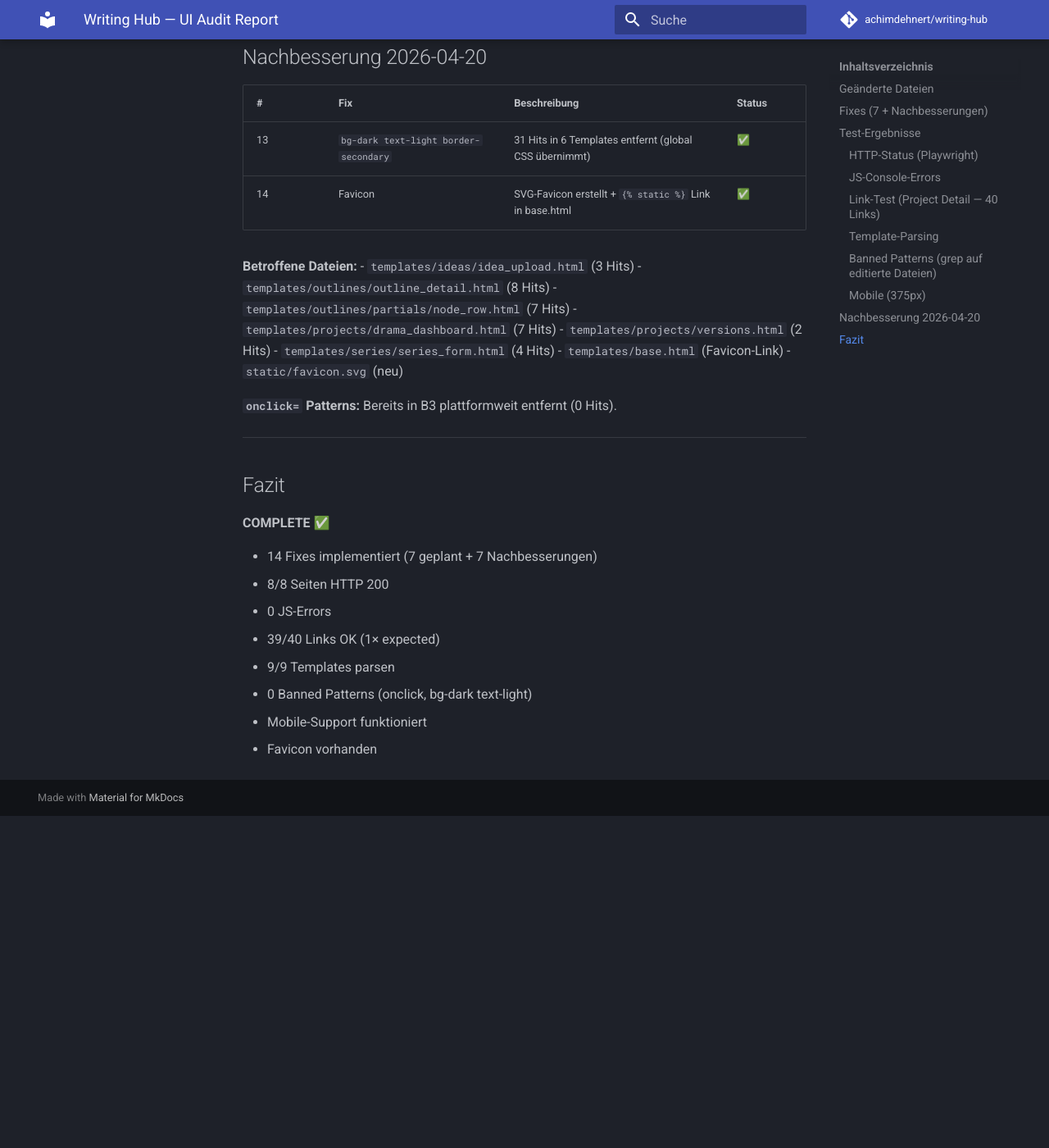
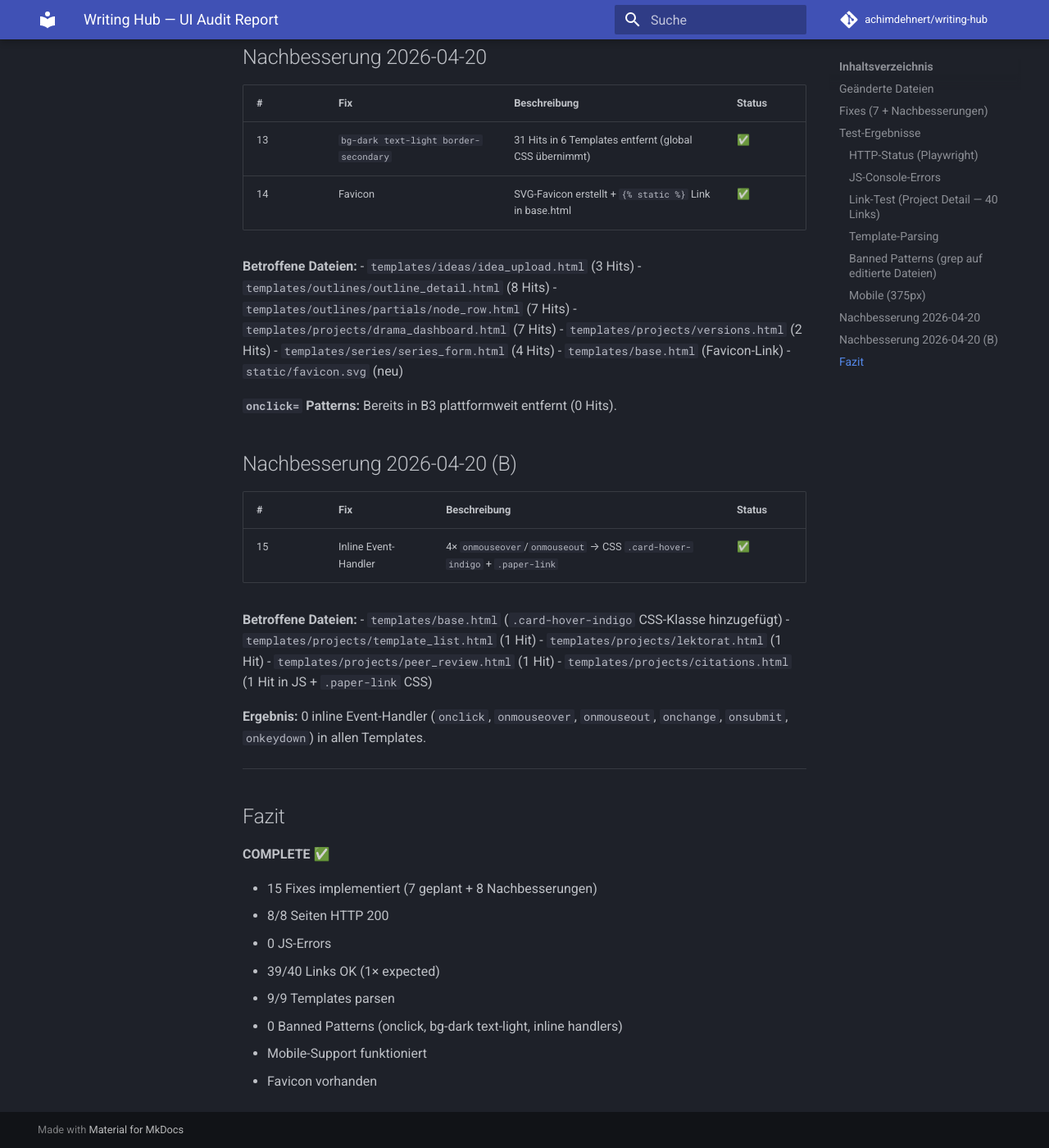
Before and after one commit to achimdehnert/writing-hub, an MkDocs documentation site: the page built from docs/UI_AUDIT_REPORT.md, in a window 1280 px wide and 1400 px high, scrolled down 4206 px. Shown: the whole window at 82% size. Built offline with MkDocs 1.6.1 and Material for MkDocs 9.7.7, drawn with Linux system fonts in a browser that asks for light colours; comment, search, counter and statistics services are not loaded; before the commit the page ends 5201 px from its top, so only the background shows below that.

Commit message:
fix: remove 4 inline event handlers → CSS classes (UI audit #15)
- Replace onmouseover/onmouseout with .card-hover-indigo in 3 templates
- Replace onmouseover/onmouseout in citations JS with .paper-link CSS
- Add .card-hover-indigo to base.html global styles
- 0 inline event handlers remain across all templates
- 364 tests pass

```diff
--- a/docs/UI_AUDIT_REPORT.md
+++ b/docs/UI_AUDIT_REPORT.md
@@ -134,17 +134,32 @@
 
 **`onclick=` Patterns:** Bereits in B3 plattformweit entfernt (0 Hits).
 
+## Nachbesserung 2026-04-20 (B)
+
+| # | Fix | Beschreibung | Status |
+|---|-----|-------------|--------|
+| 15 | Inline Event-Handler | 4× `onmouseover`/`onmouseout` → CSS `.card-hover-indigo` + `.paper-link` | ✅ |
+
+**Betroffene Dateien:**
+- `templates/base.html` (`.card-hover-indigo` CSS-Klasse hinzugefügt)
+- `templates/projects/template_list.html` (1 Hit)
+- `templates/projects/lektorat.html` (1 Hit)
+- `templates/projects/peer_review.html` (1 Hit)
+- `templates/projects/citations.html` (1 Hit in JS + `.paper-link` CSS)
+
+**Ergebnis:** 0 inline Event-Handler (`onclick`, `onmouseover`, `onmouseout`, `onchange`, `onsubmit`, `onkeydown`) in allen Templates.
+
 ---
 
 ## Fazit
 
 **COMPLETE ✅**
 
-- 14 Fixes implementiert (7 geplant + 7 Nachbesserungen)
+- 15 Fixes implementiert (7 geplant + 8 Nachbesserungen)
 - 8/8 Seiten HTTP 200
 - 0 JS-Errors
 - 39/40 Links OK (1× expected)
 - 9/9 Templates parsen
-- 0 Banned Patterns (onclick, bg-dark text-light)
+- 0 Banned Patterns (onclick, bg-dark text-light, inline handlers)
 - Mobile-Support funktioniert
 - Favicon vorhanden
```
Also changed, not shown: 6 other files.
